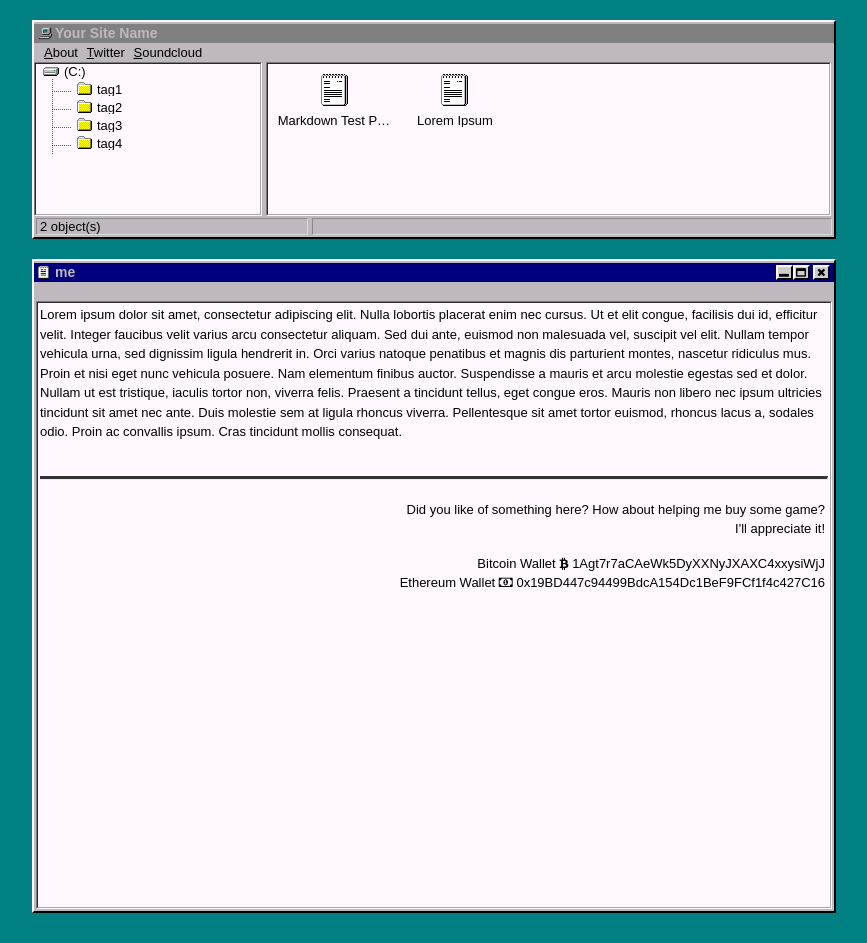
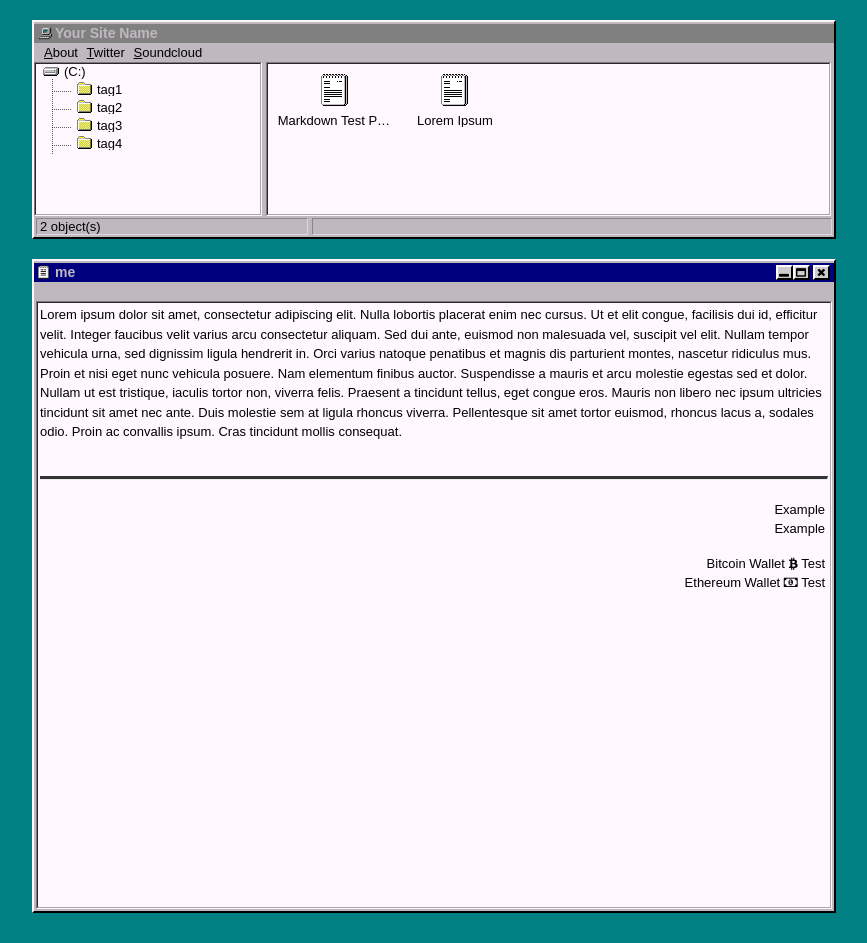
Before and after one commit to friesalafrancais/friesalafrancais.github.io, a Jekyll site: the page built from me/index.md, in a window 1280 px wide. Shown: the whole page, without its empty margins (206-1073 px from the left). Built offline with Jekyll 4.4.1, drawn with Linux system fonts in a browser that asks for light colours.

Commit message:
Update donate.html

```diff
--- a/_includes/donate.html
+++ b/_includes/donate.html
@@ -2,7 +2,7 @@
 <hr>
 <br>
 <div class="donate">
-	<p>Did you like of something here? How about helping me buy some game?<br>
-	I'll appreciate it!</p>
-	<p>Bitcoin Wallet <i class="fa fa-btc"></i> 1Agt7r7aCAeWk5DyXXNyJXAXC4xxysiWjJ<br>Ethereum Wallet <i class="fa fa-money"></i> 0x19BD447c94499BdcA154Dc1BeF9FCf1f4c427C16</p>
+        <p>Example<br>
+        Example</p>
+        <p>Bitcoin Wallet <i class="fa fa-btc"></i> Test<br>Ethereum Wallet <i class="fa fa-money"></i> Test</p>
 </div>
```
